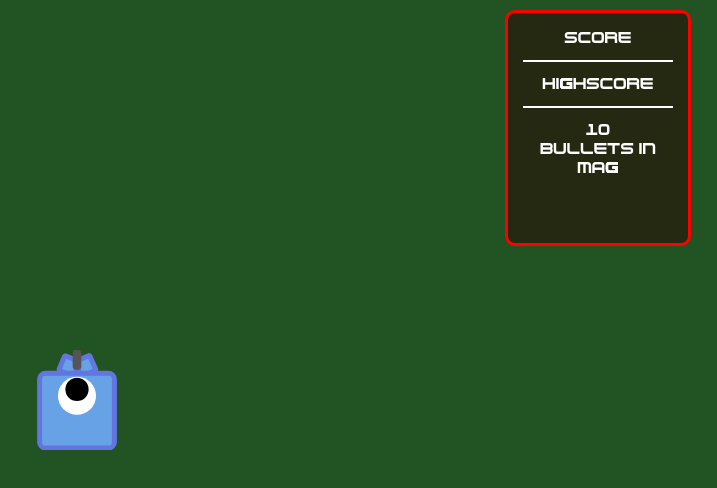
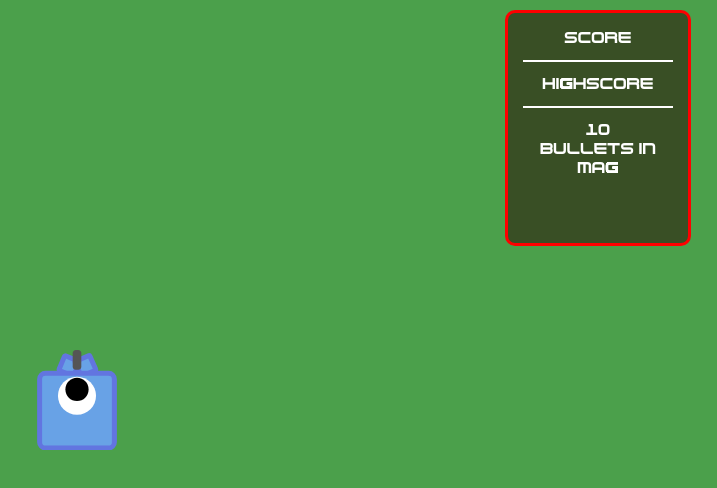
Before and after one commit to ProsperityGH/Module16-Controller, a plain HTML site: page game/index.html in a window 1280 px wide. Shown: the whole page, without its empty margins (563-1280 px from the left). Drawn offline with Linux system fonts and the light colour scheme.

Commit message:
Ik vond het gras te donker :(

```diff
--- a/assets/css/game.css
+++ b/assets/css/game.css
@@ -36,7 +36,7 @@ html, body {
     width: 100%;
     height: 100%;
 
-    background-color: rgb(34, 83, 34);
+    background-color: rgb(75, 160, 75);
 
     display: flex;
 
```
